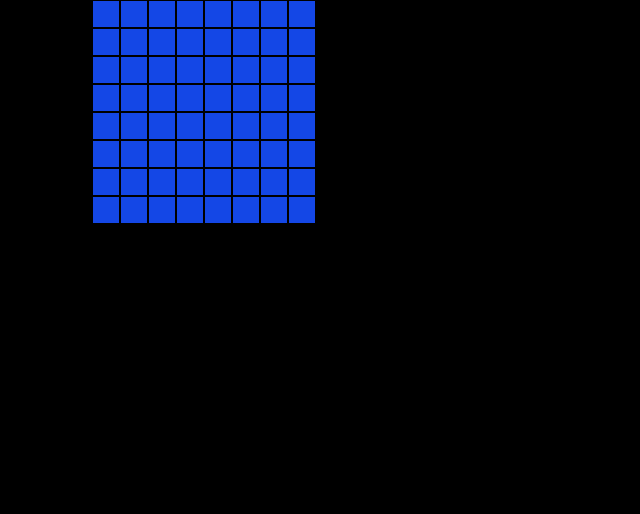
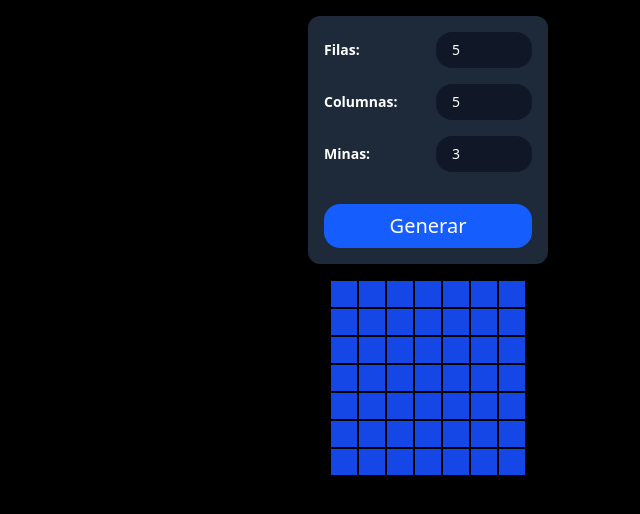
Before and after one commit to NicolashhOcampo/Minesweeper, an Angular app: page / in a window 1280 px wide. Shown: the top 514 px of the page, without its empty margins (212-852 px from the left). Built offline with nearby package versions, Linux system fonts and the light colour scheme.

Commit message:
feat: Add CreateBoard component and integrate with Minesweeper game

```diff
--- a/src/app/app.html
+++ b/src/app/app.html
@@ -1,6 +1,6 @@
-<main class="w-full max-w-2xl m-auto">
-
-  <app-board />
+<main class="w-full py-4 max-w-2xl m-auto flex flex-col gap-4 items-center">
+  <app-create-board (outputForm)="onCreateBoard($event)"/>
+  <app-board [rows]="createBoard().rows" [cols]="createBoard().cols" [mines]="createBoard().mines"/>
 </main>
 
 
--- a/src/app/app.ts
+++ b/src/app/app.ts
@@ -1,13 +1,24 @@
 import { Component, signal } from '@angular/core';
 import { RouterOutlet } from '@angular/router';
 import { Board } from './board/board';
+import { CreateBoard } from "./create-board/create-board";
+import { BoardConfig } from './types/BoardConfig';
 
 @Component({
   selector: 'app-root',
-  imports: [RouterOutlet, Board],
+  imports: [RouterOutlet, Board, CreateBoard],
   templateUrl: './app.html',
   styleUrl: './app.css'
 })
 export class App {
 
+  createBoard = signal<BoardConfig>({
+    rows: 7,
+    cols: 7,
+    mines: 4
+  })
+
+  onCreateBoard(boardConfig: BoardConfig){
+    this.createBoard.set(boardConfig)
+  }
 }
--- a/src/app/board/board.ts
+++ b/src/app/board/board.ts
@@ -1,4 +1,4 @@
-import { Component, signal } from '@angular/core';
+import { Component, computed, input, signal } from '@angular/core';
 import { Square } from "../square/square";
 import { Board as BoardClass } from '../utils/Board';
 
@@ -10,14 +10,15 @@ import { Board as BoardClass } from '../utils/Board';
 })
 export class Board {
 
-
-  board = signal<BoardClass>(new BoardClass(8, 8, 4));
+  rows = input.required<number>()
+  cols = input.required<number>()
+  mines = input.required<number>()
+  board = computed<BoardClass>(() => new BoardClass(this.rows(), this.cols(), this.mines()));
 
 
   handleChangeSquare(index: number, isRightClick: boolean) {
-    console.log(isRightClick)
     if (isRightClick) {
-      this.board().togleFlag(index)
+      this.board().toggleFlag(index)
     } else {
       this.board().activeSquare(index)
     }
--- /dev/null
+++ b/src/app/create-board/create-board.html
@@ -0,0 +1,30 @@
+<form class="grid grid-cols-2 gap-4 p-4 bg-gray-800 rounded-xl shadow-md w-fit text-sm" [formGroup]="boardForm"
+    (ngSubmit)="onSubmit()">
+    <!-- Filas -->
+    <label for="rows" class="flex items-center font-semibold">Filas:</label>
+    <input class="rounded-2xl bg-gray-900 p-2 pl-4" required id="rows" formControlName="rows" type="number" min="5"
+        max="20" />
+    @if (boardForm.get("rows")?.invalid) {
+    <p class="col-span-2 -mt-3 text-red-600">Invalido: min: 5 , max: 20</p>
+    }
+
+    <!-- Columnas -->
+    <label for="cols" class="flex items-center font-semibold">Columnas:</label>
+    <input class="rounded-2xl bg-gray-900 p-2 pl-4" id="cols" required formControlName="cols" type="number" min="5"
+        max="20" />
+    @if (boardForm.get("cols")?.invalid) {
+    <p class="col-span-2 -mt-3 text-red-600">Invalido: min: 5 , max: 20</p>
+    }
+
+    <!-- Minas -->
+    <label for="mines" class="flex items-center font-semibold">Minas:</label>
+    <input class="rounded-2xl bg-gray-900 p-2 pl-4" id="mines" required formControlName="mines" type="number" min="1"
+        [max]="maxMines" />
+    @if (boardForm.get("mines")?.invalid) {
+    <p class="col-span-2 -mt-3 text-red-600">Invalido: min: 1 , max: {{ maxMines }}
+    </p>
+    }
+
+    <button type="submit"
+        class="col-span-2 p-2 mt-4 text-xl rounded-2xl bg-blue-600 cursor-pointer hover:bg-blue-700">Generar</button>
+</form>
--- /dev/null
+++ b/src/app/create-board/create-board.ts
@@ -0,0 +1,33 @@
+import { Component, output, signal } from '@angular/core';
+import { FormGroup, FormControl, ReactiveFormsModule } from '@angular/forms';
+import {BoardConfig} from '../types/BoardConfig'
+
+
+@Component({
+  selector: 'app-create-board',
+  imports: [ReactiveFormsModule],
+  templateUrl: './create-board.html',
+  styles: ``
+})
+export class CreateBoard {
+  boardForm = new FormGroup({
+    rows: new FormControl<number>(5),
+    cols: new FormControl<number>(5),
+    mines: new FormControl<number>(3),
+  })
+
+  get maxMines(): number {
+    const rows = this.boardForm.value.rows ?? 0;
+    const cols = this.boardForm.value.cols ?? 0;
+    return Math.floor(rows * cols * 1 / 3);
+  }
+
+  outputForm = output<BoardConfig>()
+
+  onSubmit() {
+    if(this.boardForm.valid){
+      this.outputForm.emit(this.boardForm.value as BoardConfig)
+    }
+  }
+
+}
--- a/src/app/square/square.html
+++ b/src/app/square/square.html
@@ -1,7 +1,7 @@
 <div (click)="onClick($event)" (contextmenu)="onRightClick($event)" [ngClass]="{
-    'border border-black flex items-center justify-center size-7 text-xl font-bold bg-blue-700': true,
+    'border border-black relative flex items-center justify-center size-7 text-xl font-bold bg-blue-700': true,
     'bg-red-700': square().isMine && square().isActive,
-    'bg-gray-700': square().isActive && !square().isMine,
+    'bg-gray-700 after:size-7 after:absolute after:bg-blue-700 after:animate-scale after:top-0': square().isActive && !square().isMine,
     'bg-gray-500 text-black': square().isFlag
   }">
   @if (square().isFlag) {
--- /dev/null
+++ b/src/app/types/BoardConfig.ts
@@ -0,0 +1,5 @@
+export interface BoardConfig {
+    rows: number,
+    cols: number,
+    mines: number
+}
--- a/src/app/utils/Board.ts
+++ b/src/app/utils/Board.ts
@@ -125,7 +125,7 @@ export class Board {
         }
     }
 
-    togleFlag(index: number) {
+    toggleFlag(index: number) {
         const newSquares = [...this.squares]
         if (newSquares[index].isActive) return
 
--- a/src/index.html
+++ b/src/index.html
@@ -5,7 +5,7 @@
   <title>Minesweeper</title>
   <base href="/">
   <meta name="viewport" content="width=device-width, initial-scale=1">
-  <link rel="icon" type="image/x-icon" href="favicon.ico">
+  <link rel="icon" type="image/svg+xml" href="assets/mine.svg">
 </head>
 <body>
   <app-root></app-root>
--- a/src/styles.css
+++ b/src/styles.css
@@ -5,3 +5,17 @@ body {
     background-color: #000;
     color: #fff;
 }
+
+@theme {
+    --animate-scale: scale 0.3s linear forwards;
+
+    @keyframes scale {
+        0% {
+            transform: scale(1);
+        }
+
+        100% {
+            transform: scale(0);
+        }
+    }
+}
```
Also changed, not shown: src/assets/mine.svg (added), 1 other file (tests, documents, lock files or other folders).
